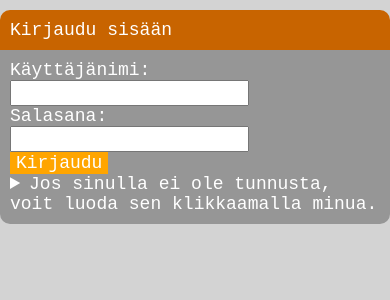
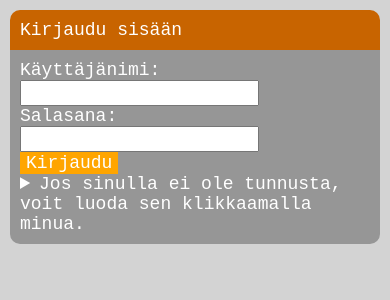
Before and after one commit to Perttu-Kangas/tsoha, a Flask app: template templates/index.html in a window 390 px wide. Shown: the top 300 px of the page. Run offline with Flask 2, Linux system fonts and the light colour scheme; the template is opened without the code that fills it, so the values that code supplies are empty.

Commit message:
Added padding on smaller window

```diff
--- a/static/main.css
+++ b/static/main.css
@@ -70,3 +70,11 @@ input[type=submit] {
 summary {
     cursor: pointer;
 }
+
+@media screen and (max-width: 1180px) {
+
+    .site_content {
+        padding-right: 10px;
+        padding-left: 10px;
+    }
+}
```
